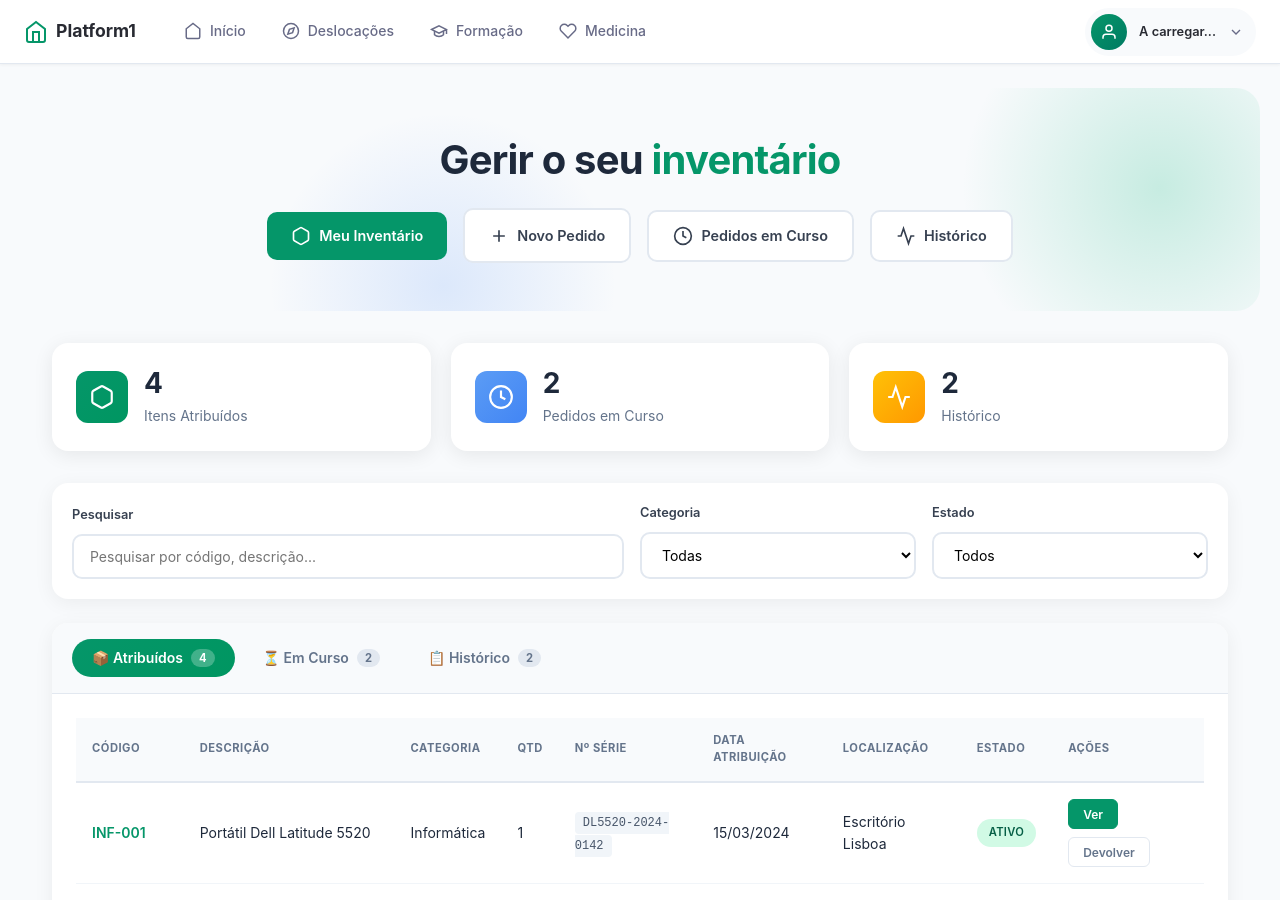
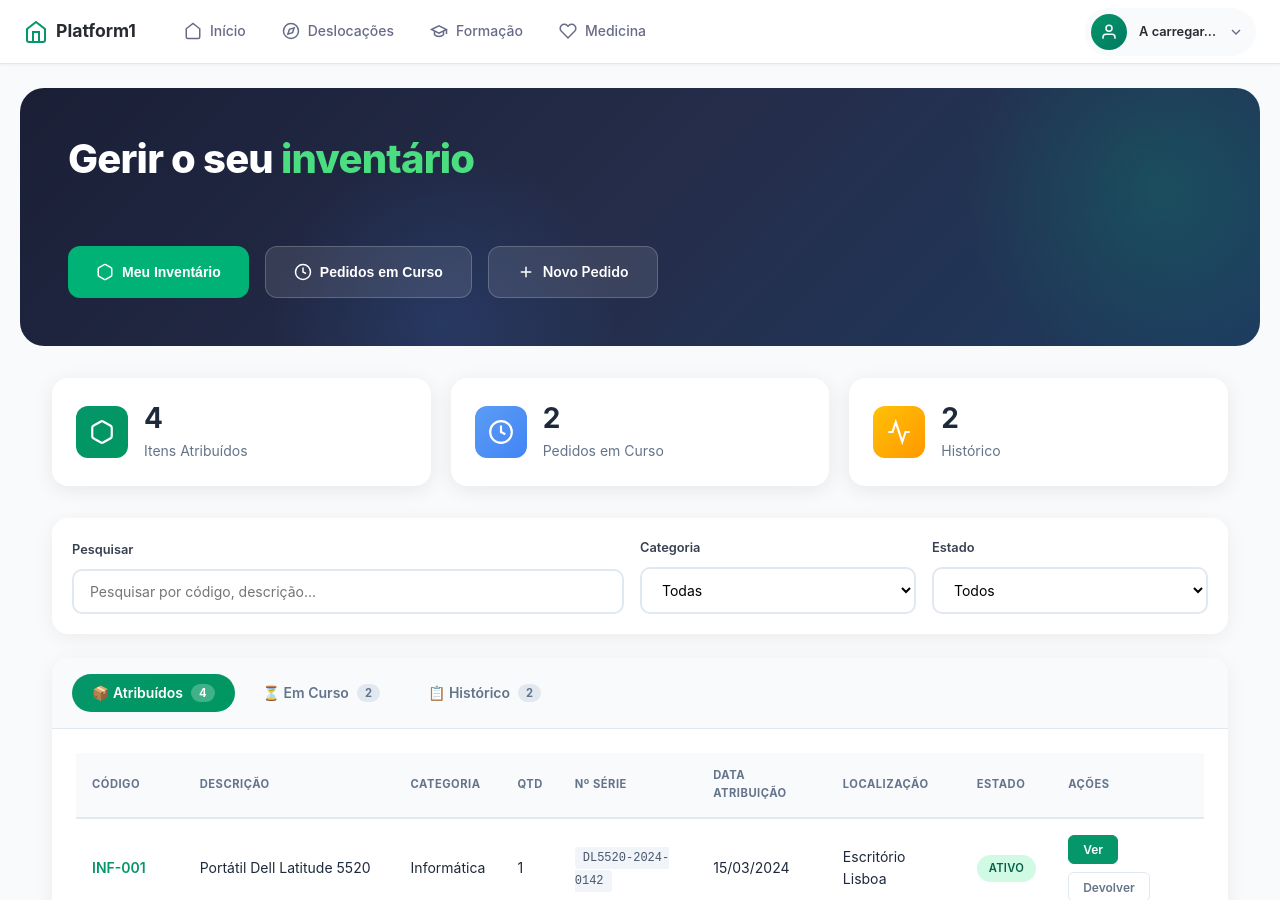
Before and after one commit to andrealmeida6/Platform1, a Jekyll site: the page built from inventario.html, in a window 1280 px wide and 900 px high. Built offline with Jekyll 4.4.1, drawn with Linux system fonts in a browser that asks for light colours.

Commit message:
feat(inventario): atualizar hero section com design igual à página de formação

```diff
--- a/inventario.html
+++ b/inventario.html
@@ -31,91 +31,11 @@ title: Inventário
 <link rel="stylesheet" href="{{ '/web-files/css/formacao.css' | relative_url }}">
 
 <style>
-/* === INVENTÁRIO PAGE - Estrutura igual a formacao.html === */
+/* === INVENTÁRIO PAGE === */
 .inventario-platform {
   background: transparent !important;
   background-color: transparent !important;
   min-height: calc(100vh - 70px);
-}
-
-/* Hero Section - Novo Design */
-.learning-hero {
-  background: transparent !important;
-  padding: 3rem 2rem;
-  position: relative;
-  overflow: hidden;
-}
-
-.hero-inner {
-  max-width: 1400px;
-  margin: 0 auto;
-  position: relative;
-  z-index: 1;
-}
-
-.hero-content {
-  text-align: center;
-}
-
-.hero-title {
-  font-size: 2.5rem;
-  font-weight: 700;
-  color: #1e293b;
-  margin: 0 0 1.5rem;
-  line-height: 1.2;
-}
-
-.hero-title span {
-  color: var(--primary-color, #00b276);
-}
-
-.hero-cta {
-  display: flex;
-  flex-wrap: wrap;
-  gap: 1rem;
-  justify-content: center;
-  align-items: center;
-}
-
-.hero-btn {
-  display: inline-flex;
-  align-items: center;
-  gap: 0.5rem;
-  padding: 0.875rem 1.5rem;
-  border: none;
-  border-radius: 10px;
-  font-size: 0.9rem;
-  font-weight: 600;
-  cursor: pointer;
-  transition: all 0.2s;
-  font-family: inherit;
-}
-
-.hero-btn svg {
-  width: 20px;
-  height: 20px;
-}
-
-.hero-btn-primary {
-  background: var(--primary-color, #00b276) !important;
-  color: white;
-}
-
-.hero-btn-primary:hover {
-  background: var(--primary-hover, #009661) !important;
-  transform: translateY(-2px);
-}
-
-.hero-btn-secondary {
-  background: white !important;
-  color: #374151;
-  border: 2px solid #e2e8f0;
-}
-
-.hero-btn-secondary:hover {
-  border-color: var(--primary-color, #00b276);
-  color: var(--primary-color, #00b276);
-  transform: translateY(-2px);
 }
 
 /* Quick Stats */
@@ -580,23 +500,6 @@ title: Inventário
 }
 
 @media (max-width: 768px) {
-  .learning-hero {
-    padding: 2rem 1rem;
-  }
-
-  .hero-title {
-    font-size: 1.75rem;
-  }
-
-  .hero-cta {
-    flex-direction: column;
-  }
-
-  .hero-btn {
-    width: 100%;
-    justify-content: center;
-  }
-
   .inv-quick-stats,
   .inv-main-section {
     padding: 0 1rem;
@@ -636,7 +539,7 @@ title: Inventário
 </style>
 
 <div class="inventario-platform">
-  <!-- Hero Section - Novo Design -->
+  <!-- Hero Section - Igual à página de formação -->
   <section class="learning-hero">
     <div class="hero-inner">
       <div class="hero-content">
@@ -646,18 +549,18 @@ title: Inventário
             <svg viewBox="0 0 24 24" fill="none" stroke="currentColor" stroke-width="2"><path d="M21 16V8a2 2 0 00-1-1.73l-7-4a2 2 0 00-2 0l-7 4A2 2 0 003 8v8a2 2 0 001 1.73l7 4a2 2 0 002 0l7-4A2 2 0 0021 16z"/></svg>
             Meu Inventário
           </button>
-          <a href="{{ '/novo-pedido-inventario' | relative_url }}" class="hero-btn hero-btn-secondary" style="text-decoration: none;">
-            <svg viewBox="0 0 24 24" fill="none" stroke="currentColor" stroke-width="2"><line x1="12" y1="5" x2="12" y2="19"></line><line x1="5" y1="12" x2="19" y2="12"></line></svg>
-            Novo Pedido
-          </a>
           <button class="hero-btn hero-btn-secondary" onclick="changeTabFromCard('emcurso')">
             <svg viewBox="0 0 24 24" fill="none" stroke="currentColor" stroke-width="2"><circle cx="12" cy="12" r="10"/><polyline points="12 6 12 12 16 14"/></svg>
             Pedidos em Curso
           </button>
-          <button class="hero-btn hero-btn-secondary" onclick="changeTabFromCard('historico')">
-            <svg viewBox="0 0 24 24" fill="none" stroke="currentColor" stroke-width="2"><polyline points="22 12 18 12 15 21 9 3 6 12 2 12"/></svg>
-            Histórico
-          </button>
+          <a href="{{ '/novo-pedido-inventario' | relative_url }}" class="hero-btn hero-btn-secondary" style="text-decoration: none;">
+            <svg viewBox="0 0 24 24" fill="none" stroke="currentColor" stroke-width="2"><line x1="12" y1="5" x2="12" y2="19"/><line x1="5" y1="12" x2="19" y2="12"/></svg>
+            Novo Pedido
+          </a>
+          <a href="{{ '/gestao-inventario' | relative_url }}" class="hero-btn hero-btn-secondary" id="btnGestaoInventario" style="display: none; text-decoration: none;">
+            <svg viewBox="0 0 24 24" fill="none" stroke="currentColor" stroke-width="2"><path d="M12 20h9"/><path d="M16.5 3.5a2.121 2.121 0 013 3L7 19l-4 1 1-4L16.5 3.5z"/></svg>
+            Gerir Inventário
+          </a>
         </div>
       </div>
     </div>
```
